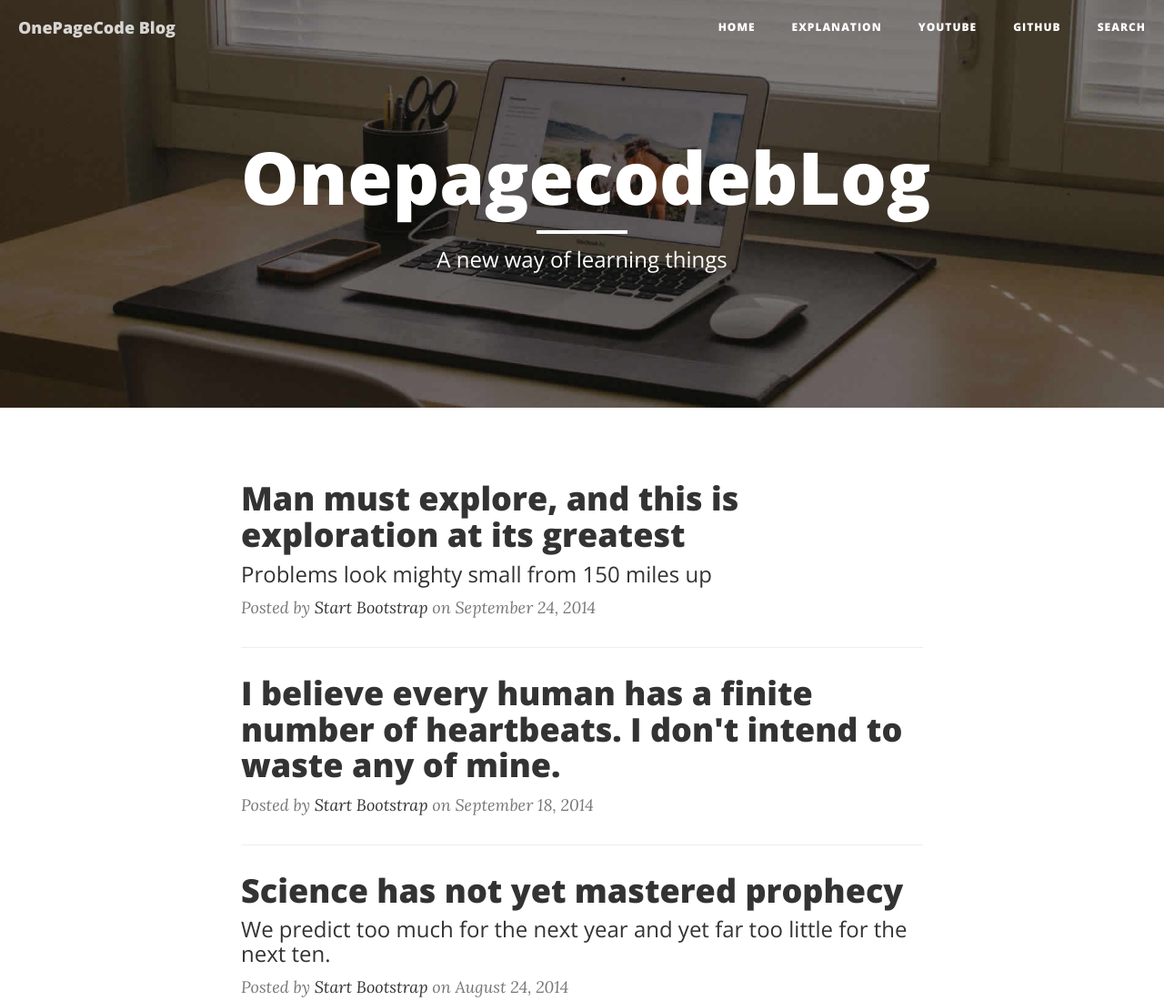
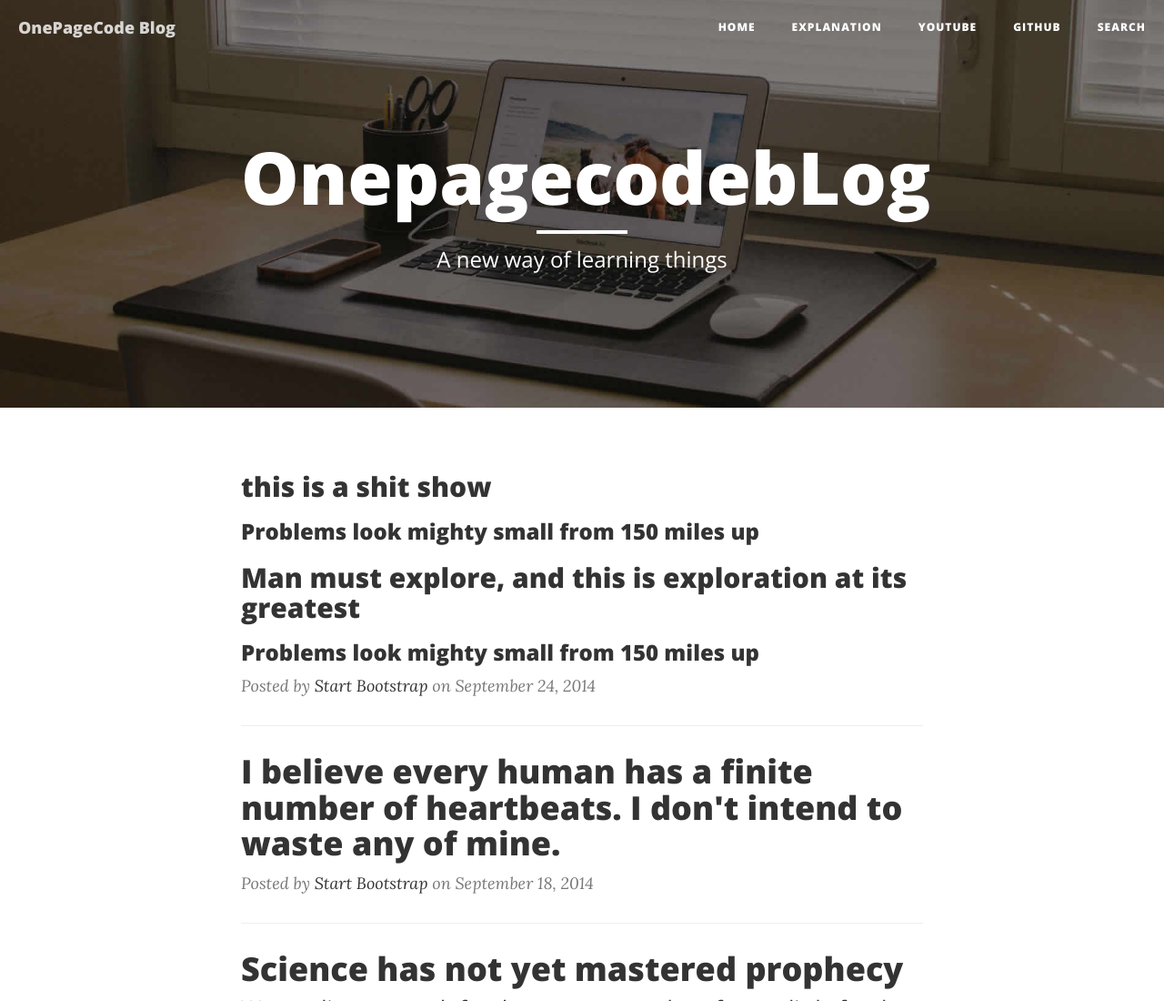
Before and after one commit to onepagecode/onepagecode.github.io, a website: page index.html in a window 1280 px wide. Shown: the top 1100 px of the page at 91% size. Drawn offline with nearby package versions, Linux system fonts and the light colour scheme.

```diff
--- a/index.html
+++ b/index.html
@@ -95,6 +95,14 @@
             <div class="col-lg-8 col-lg-offset-2 col-md-10 col-md-offset-1">
                 <div class="post-preview">
                     <a href="post.html">
+                        <h2 class="post-title">
+                            <a href="http://onepagecode.me">
+                            this is a shit show
+                            </a>
+                        </h2>
+                        <h3 class="post-subtitle">
+                            Problems look mighty small from 150 miles up
+                        </h3>
                         <h2 class="post-title">
                             Man must explore, and this is exploration at its greatest
                         </h2>
```
